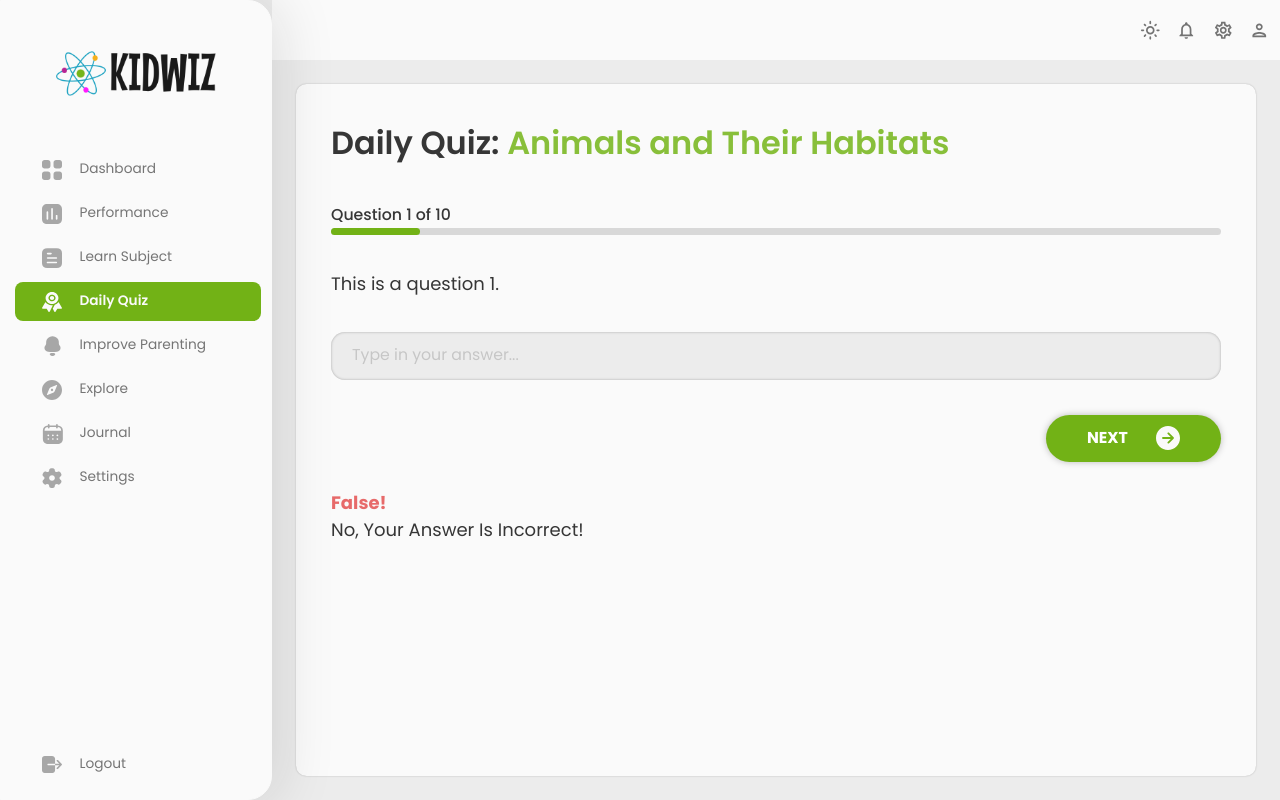
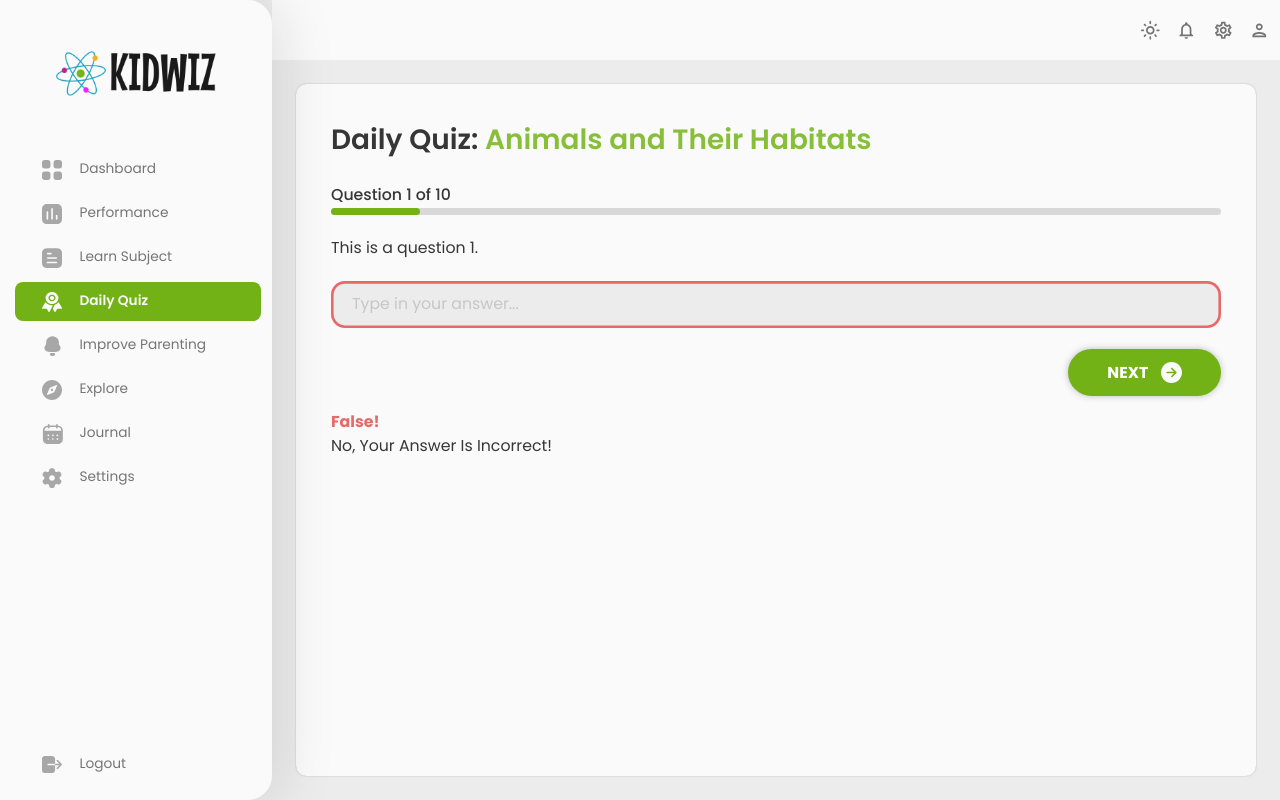
Before and after one commit to khalilul-rehman/kid-wiz-app, a React (Create React App) app: page /parent-dashboard/daily-quiz in a window 1280 px wide. Both pictures are taken after a click on the button "ANSWER". Built offline with nearby package versions, Linux system fonts and the light colour scheme.

Commit message:
fixed scaling of misc. screen

```diff
--- a/src/components/layout/DashboardContainer.jsx
+++ b/src/components/layout/DashboardContainer.jsx
@@ -15,7 +15,7 @@ const DashboardContainer = ({ children, containerStyle = {} }) => {
         display: 'flex',
         flexDirection: 'column',
         backgroundColor: colors.white[800],
-        boxShadow: `0px 0px ${$({ size: 2 })} 0px ${alpha(colors.solids.black, 0.25)}`,
+        boxShadow: `0 0 ${$({ size: 2 })} 0 ${alpha(colors.solids.black, 0.25)}`,
         width: '100%',
         borderRadius: $({ size: 12 }),
         height: '100%',
--- a/src/components/layout/MainContainer.jsx
+++ b/src/components/layout/MainContainer.jsx
@@ -2,6 +2,7 @@ import { Box } from '@mui/material'
 import { useTheme } from '@mui/material/styles'
 
 import { tokens } from '../../theme'
+import { $ } from '../../utils'
 
 const MainContainer = ({ children }) => {
   const theme = useTheme()
@@ -11,10 +12,10 @@ const MainContainer = ({ children }) => {
     <Box sx={{
       width: '100%',
       height: '100%',
-      padding: '24px',
+      padding: $({ size: 24 }),
       backgroundColor: colors.white[900],
-      borderRadius: '12px',
-      boxShadow: "2px 3px 12px -1px rgba(0,0,0,0.20)",
+      borderRadius: $({ size: 12 }),
+      boxShadow: `0 0 ${$({ size: 4 })} 0 rgba(0,0,0,0.20)`,
     }}>
       {children}
     </Box>
--- a/src/screens/parent/dailyQuiz/DailyQuizHome.jsx
+++ b/src/screens/parent/dailyQuiz/DailyQuizHome.jsx
@@ -14,6 +14,7 @@ import {
 } from '../../../icons'
 
 import { tokens } from '../../../theme'
+import { $ } from '../../../utils'
 
 const DailyQuizHome = () => {
   const theme = useTheme()
@@ -59,12 +60,12 @@ const DailyQuizHome = () => {
   }
 
   return (
-    <DashboardContainer>
+    <DashboardContainer containerStyle={{ gap: $({ size: 24 }) }}>
       <Box>
-        <Typography sx={{ fontSize: '32px', fontWeight: '600', color: colors.extra.grey1, display: 'inline' }}>
+        <Typography sx={{ fontSize: $({ size: 31.98 }), fontWeight: '600', color: colors.extra.grey1, display: 'inline' }}>
           {`Daily Quiz: `}
         </Typography>
-        <Typography sx={{ fontSize: '32px', fontWeight: '600', color: colors.greenAccent[600], display: 'inline' }}>
+        <Typography sx={{ fontSize: $({ size: 31.98 }), fontWeight: '600', color: colors.greenAccent[600], display: 'inline' }}>
           {`Animals and Their Habitats`}
         </Typography>
       </Box>
@@ -74,7 +75,7 @@ const DailyQuizHome = () => {
         currentQuestion={currentQuestion === -1 ? questions.length : currentQuestion}
       />
 
-      <Typography sx={{ fontSize: '18px', fontWeight: '400', color: colors.extra.grey1 }}>
+      <Typography sx={{ fontSize: $({ size: 18 }), fontWeight: '400', color: colors.extra.grey1 }}>
         {questions[currentQuestion - 1]}
       </Typography>
 
@@ -84,12 +85,8 @@ const DailyQuizHome = () => {
         onChange={(e) => setCurrentAnswer(e.target.value)}
         placeholder={'Type in your answer...'}
         disabled={isChecked}
-        inputStyle={{
-          '& .MuiOutlinedInput-root': {
-            '& input': {
-              ...(isChecked && { boxShadow: `inset 0px 0px 0px 3px ${isCorrect ? colors.greenAccent[500] : colors.redAccent[500]}`, })
-            }
-          },
+        inputContainerStyle={{
+          ...(isChecked && { boxShadow: `inset 0 0 0 ${$({ size: 3 })} ${isCorrect ? colors.greenAccent[500] : colors.redAccent[500]}`, })
         }}
       />
 
@@ -104,27 +101,26 @@ const DailyQuizHome = () => {
             ? isChecked ? 'Submit' : 'Answer'
             : isChecked ? 'Next' : 'Answer'
         }
-        sx={{ maxWidth: '175px', alignSelf: 'flex-end' }}
-        rightIcon={<RightArrowIcon />}
-        rightIconSx={{ marginLeft: '16px' }}
+        sx={{ maxWidth: $({ size: 175 }), alignSelf: 'flex-end' }}
+        rightIcon={<RightArrowIcon size={$({ size: 24, numeric: true })} />}
       />
 
       {
         isChecked &&
-        <Box marginTop='-8px'>
+        <Box marginTop={`-${$({ size: 8 })}`}>
           {
             isCorrect
               ?
-              <Typography sx={{ fontSize: '18px', fontWeight: '700', color: colors.greenAccent[500] }}>
+              <Typography sx={{ fontSize: $({ size: 18 }), fontWeight: '700', color: colors.greenAccent[500] }}>
                 Correct!
               </Typography>
               :
-              <Typography sx={{ fontSize: '18px', fontWeight: '700', color: colors.redAccent[500] }}>
+              <Typography sx={{ fontSize: $({ size: 18 }), fontWeight: '700', color: colors.redAccent[500] }}>
                 False!
               </Typography>
           }
 
-          <Typography sx={{ fontSize: '18px', fontWeight: '400', color: colors.extra.grey1 }}>
+          <Typography sx={{ fontSize: $({ size: 18 }), fontWeight: '400', color: colors.extra.grey1 }}>
             {
               isCorrect
                 ? <>Yes, Your Answer Is Correct!</>
--- a/src/screens/parent/learnSubject/LearnSubjectDetail.jsx
+++ b/src/screens/parent/learnSubject/LearnSubjectDetail.jsx
@@ -126,7 +126,7 @@ const LearnSubjectTopic = () => {
                 sx={{
                   padding: $({ size: 16 }),
                   borderRadius: $({ size: 16 }),
-                  boxShadow: `0px 0px ${$({ size: 2 })} ${alpha(colors.solids.black, 0.25)}`,
+                  boxShadow: `0 0 ${$({ size: 2 })} ${alpha(colors.solids.black, 0.25)}`,
                   backgroundColor: selection.id === subjectDetail.id
                     ? DarkenHexColor({ hex: state?.color })
                     : state?.color,
--- a/src/screens/parent/learnSubject/LearnSubjectHome.jsx
+++ b/src/screens/parent/learnSubject/LearnSubjectHome.jsx
@@ -86,7 +86,7 @@ const LearnSubjectHome = () => {
                 sx={{
                   padding: $({ size: 16 }),
                   borderRadius: $({ size: 16 }),
-                  boxShadow: `0px 0px ${$({ size: 2 })} ${alpha(colors.solids.black, 0.25)}`,
+                  boxShadow: `0 0 ${$({ size: 2 })} ${alpha(colors.solids.black, 0.25)}`,
                   backgroundColor: subject.isUnlocked ? subject.color : colors.extra.grey4,
                   gap: $({ size: 8 }),
                   display: 'flex',
```
Also changed, not shown: src/components/misc/CustomTextInput.jsx (+0 -36 lines).
